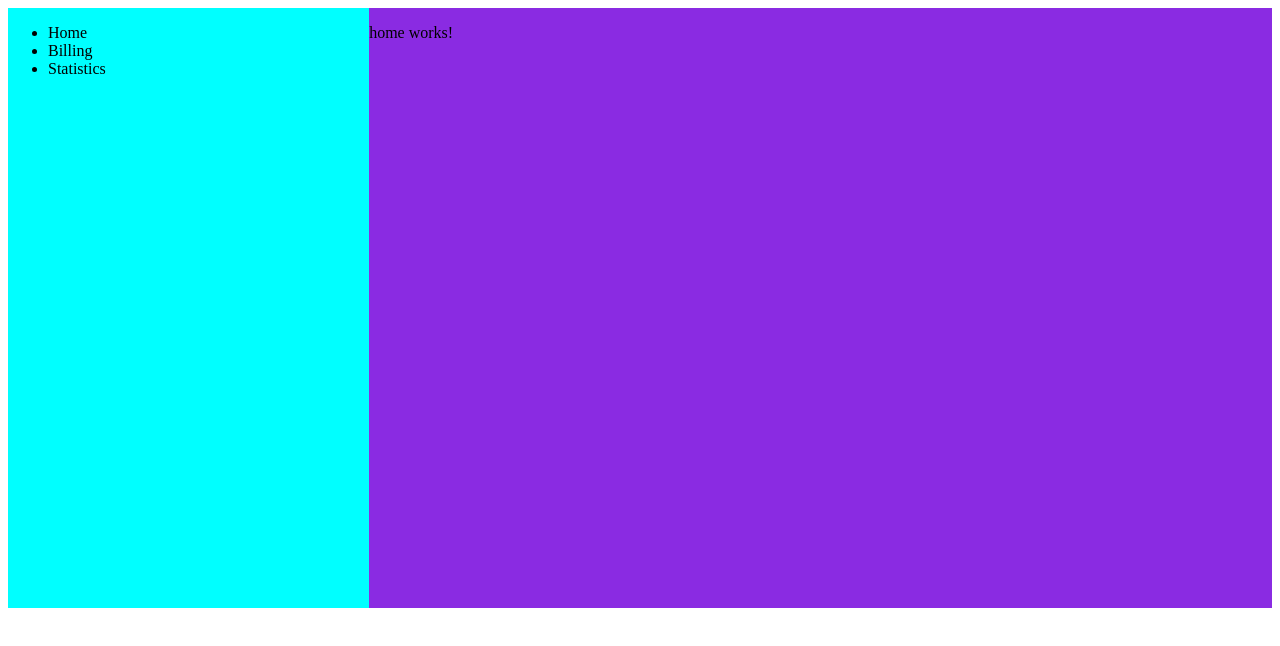
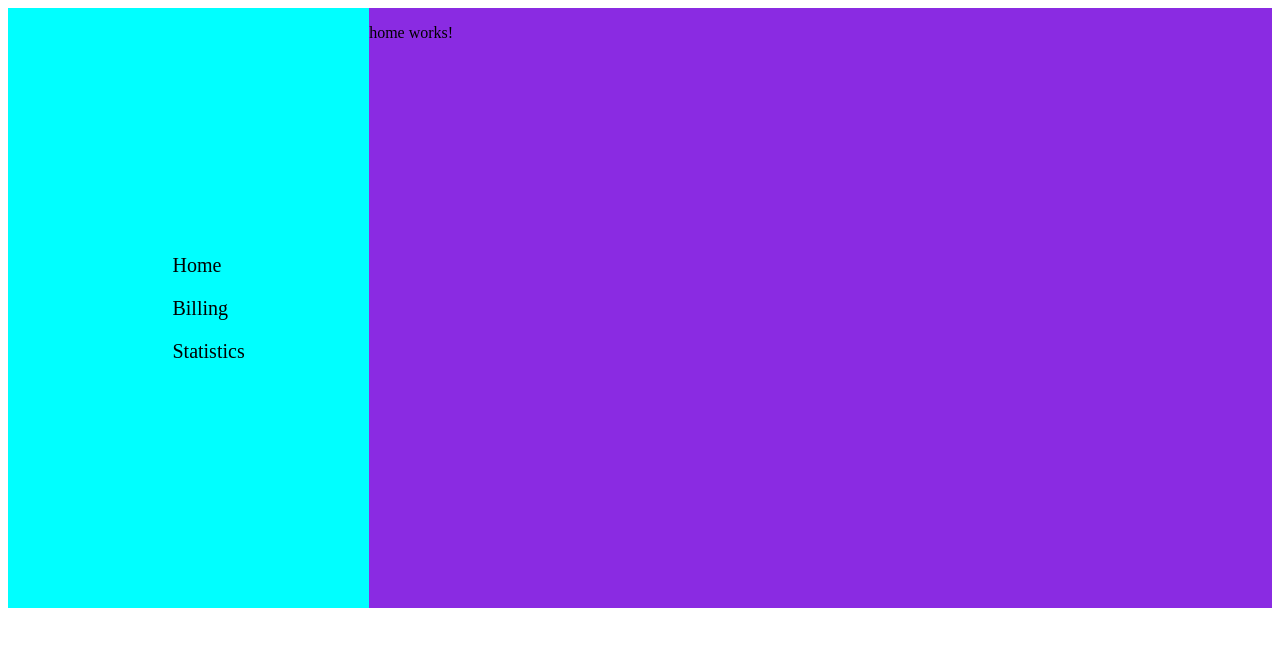
Before and after one commit to szobek/lastProjectWithAngular, an Angular app: page /home in a window 1280 px wide. Shown: the top 646 px of the page. Built offline with nearby package versions, Linux system fonts and the light colour scheme.

Commit message:
Base style for nav

```diff
--- a/src/app/components/main-container/main-container.component.scss
+++ b/src/app/components/main-container/main-container.component.scss
@@ -5,6 +5,9 @@ main{
     aside{
         background-color: aqua;
         flex: 2;
+        display: flex;
+        justify-content: center;
+        align-items: center;
     }
     #main-content{
         background-color: blueviolet;
--- a/src/app/components/nav/nav.component.html
+++ b/src/app/components/nav/nav.component.html
@@ -1,4 +1,4 @@
-<ul>
+<ul class="nav">
     <li routerLink="/">Home</li>
     <li routerLink="/billing">Billing</li>
     <li routerLink="/statistics">Statistics</li>
--- a/src/app/components/nav/nav.component.scss
+++ b/src/app/components/nav/nav.component.scss
@@ -0,0 +1,11 @@
+ul.nav{
+    list-style-type: none;
+    font-size: 20px;
+    li{
+        margin-bottom: 20px;
+        cursor: pointer;
+        &:hover{
+            color: #f00;
+        }
+    }
+}
```
